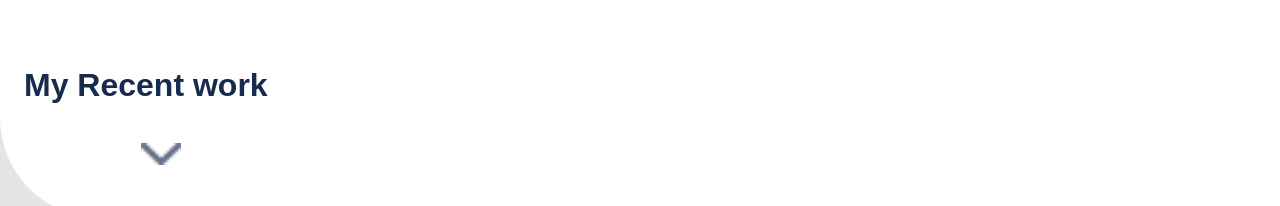
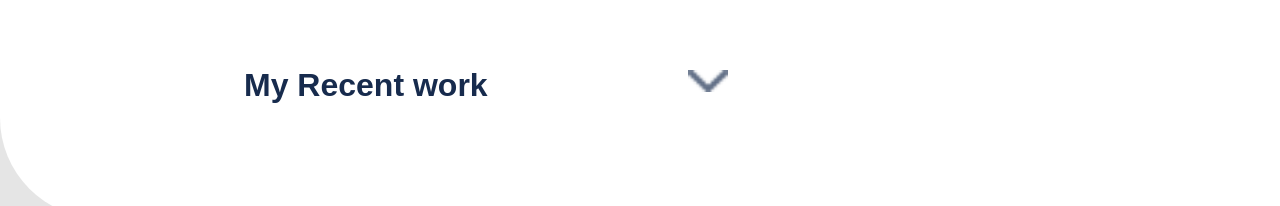
Before and after one commit to Kayonga99/the-big-project, a website: page index.html in a window 1280 px wide. Shown: the part 746-952 px from the top of the page. Drawn offline with Linux system fonts and the light colour scheme.

Commit message:
Add margin-left, and increase width.

```diff
--- a/style.css
+++ b/style.css
@@ -1327,4 +1327,15 @@ img.nature-animated {
     font-size: 32px;
     padding-left: 0;
   }
+
+  .recent-div {
+    display: flex;
+    flex-direction: row;
+    width: 948px;
+    justify-content: center;
+  }
+
+  .r-image {
+    margin-top: 69px;
+  }
 }
```
